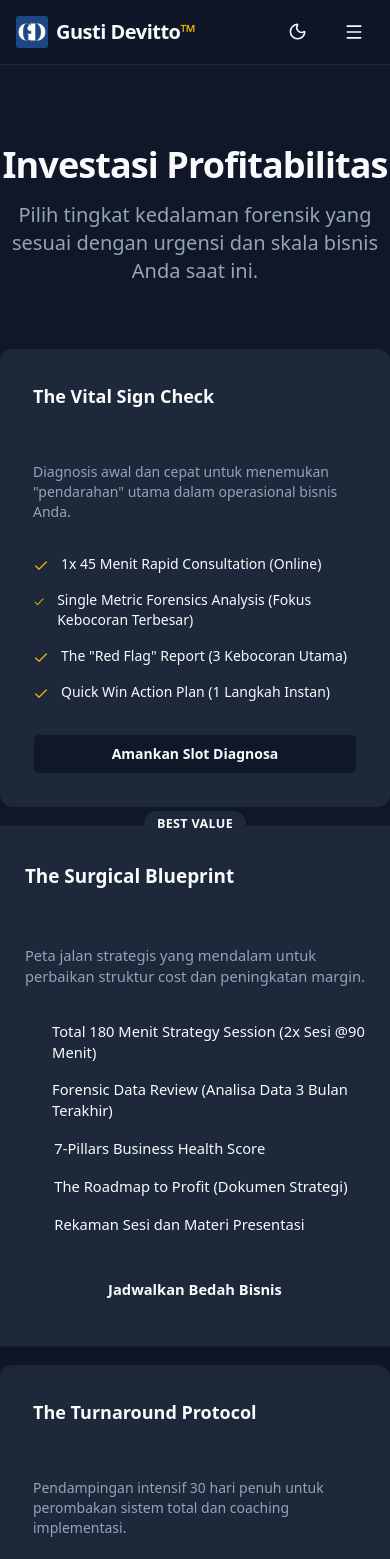
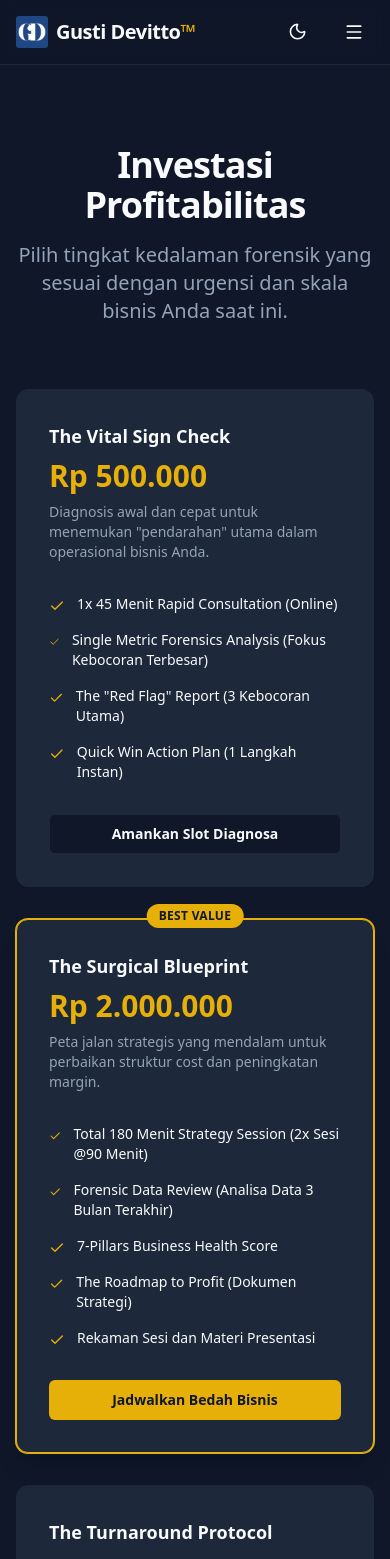
Before and after one commit to gustidevitto/gustidevitto-forensics-site, a React (Vite) app: page /investasi in a window 390 px wide. Shown: the top 1559 px of the page. Built offline with nearby package versions, Linux system fonts and the light colour scheme.

Commit message:
mobile card padding

```diff
--- a/src/routes/index.tsx
+++ b/src/routes/index.tsx
@@ -68,17 +68,17 @@ function Index() {
                     <div className="grid md:grid-cols-3 gap-8">
                         {[
                             {
-                                icon: <Activity className="w-10 h-10 text-primary" />,
+                                icon: <Activity className="w-10 h-10 text-secondary dark:text-primary" />,
                                 title: "Operational Efficiency",
                                 desc: "Stop pemborosan payroll dan idle time yang tersembunyi (Phantom Costs)."
                             },
                             {
-                                icon: <PieChart className="w-10 h-10 text-primary" />,
+                                icon: <PieChart className="w-10 h-10 text-secondary dark:text-primary" />,
                                 title: "Margin Integrity",
                                 desc: "Bedah struktur HPP & Gross Margin untuk memisahkan biaya murni vs kebocoran."
                             },
                             {
-                                icon: <LineChart className="w-10 h-10 text-primary" />,
+                                icon: <LineChart className="w-10 h-10 text-secondary dark:text-primary" />,
                                 title: "Growth Economics",
                                 desc: "Pastikan Unit Economics (CAC:LTV) sehat sebelum Anda burning money untuk scale-up."
                             }
--- a/src/routes/investasi.tsx
+++ b/src/routes/investasi.tsx
@@ -71,7 +71,7 @@ function Offerings() {
     }
 
     return (
-        <div className="container py-20">
+        <div className="container px-4 md:px-8 py-20 mx-auto overflow-hidden">
             <div className="text-center mb-16 max-w-3xl mx-auto">
                 <h1 className="text-4xl font-bold mb-4 tracking-tight">Investasi Profitabilitas</h1>
                 <p className="text-xl text-muted-foreground">
@@ -79,35 +79,35 @@ function Offerings() {
                 </p>
             </div>
 
-            <div className="grid lg:grid-cols-3 gap-8 max-w-7xl mx-auto">
+            <div className="grid md:grid-cols-2 lg:grid-cols-3 gap-8 justify-center mx-auto max-w-7xl">
                 {plans.map((plan) => (
                     <div
                         key={plan.name}
                         className={`relative flex flex-col p-8 rounded-xl border bg-card text-card-foreground shadow-sm ${plan.highlight
-                            ? 'border-secondary ring-1 ring-secondary dark:border-secondary dark:ring-secondary scale-105 shadow-xl z-10'
+                            ? 'border-secondary ring-1 ring-secondary dark:border-primary dark:ring-primary md:scale-105 shadow-xl z-10'
                             : 'hover:border-primary/50 transition-colors'
                             }`}
                     >
                         {plan.highlight && (
-                            <div className="absolute -top-4 left-1/2 -translate-x-1/2 bg-secondary text-secondary-foreground text-xs font-bold px-3 py-1 rounded-full uppercase tracking-wide">
+                            <div className="absolute -top-4 left-1/2 -translate-x-1/2 bg-secondary text-secondary-foreground dark:bg-primary dark:text-primary-foreground text-xs font-bold px-3 py-1 rounded-full uppercase tracking-wide">
                                 Best Value
                             </div>
                         )}
                         <div className="mb-8">
                             <h3 className="font-semibold text-lg mb-2">{plan.name}</h3>
-                            <div className="text-3xl font-bold mb-2 text-primary dark:text-secondary">{plan.price}</div>
+                            <div className="text-3xl font-bold mb-2 text-primary">{plan.price}</div>
                             <p className="text-sm text-muted-foreground">{plan.desc}</p>
                         </div>
                         <ul className="space-y-4 mb-8 flex-1">
                             {plan.features.map((feature) => (
                                 <li key={feature} className="flex items-start gap-3 text-sm">
-                                    <Check className={`h-4 w-4 mt-1 ${plan.highlight ? 'text-secondary' : 'text-primary'}`} />
+                                    <Check className={`h-4 w-4 mt-1 ${plan.highlight ? 'text-secondary dark:text-primary' : 'text-primary'}`} />
                                     <span>{feature}</span>
                                 </li>
                             ))}
                         </ul>
                         <Button
-                            className={`w-full font-bold ${plan.highlight ? 'bg-secondary text-secondary-foreground hover:bg-secondary/90' : ''}`}
+                            className={`w-full font-bold ${plan.highlight ? 'bg-secondary text-secondary-foreground hover:bg-secondary/90 dark:bg-primary dark:text-primary-foreground dark:hover:bg-primary/90' : ''}`}
                             variant={plan.highlight ? 'default' : 'outline'}
                             onClick={() => {
                                 if (plan.name === "The Turnaround Protocol") {
```
